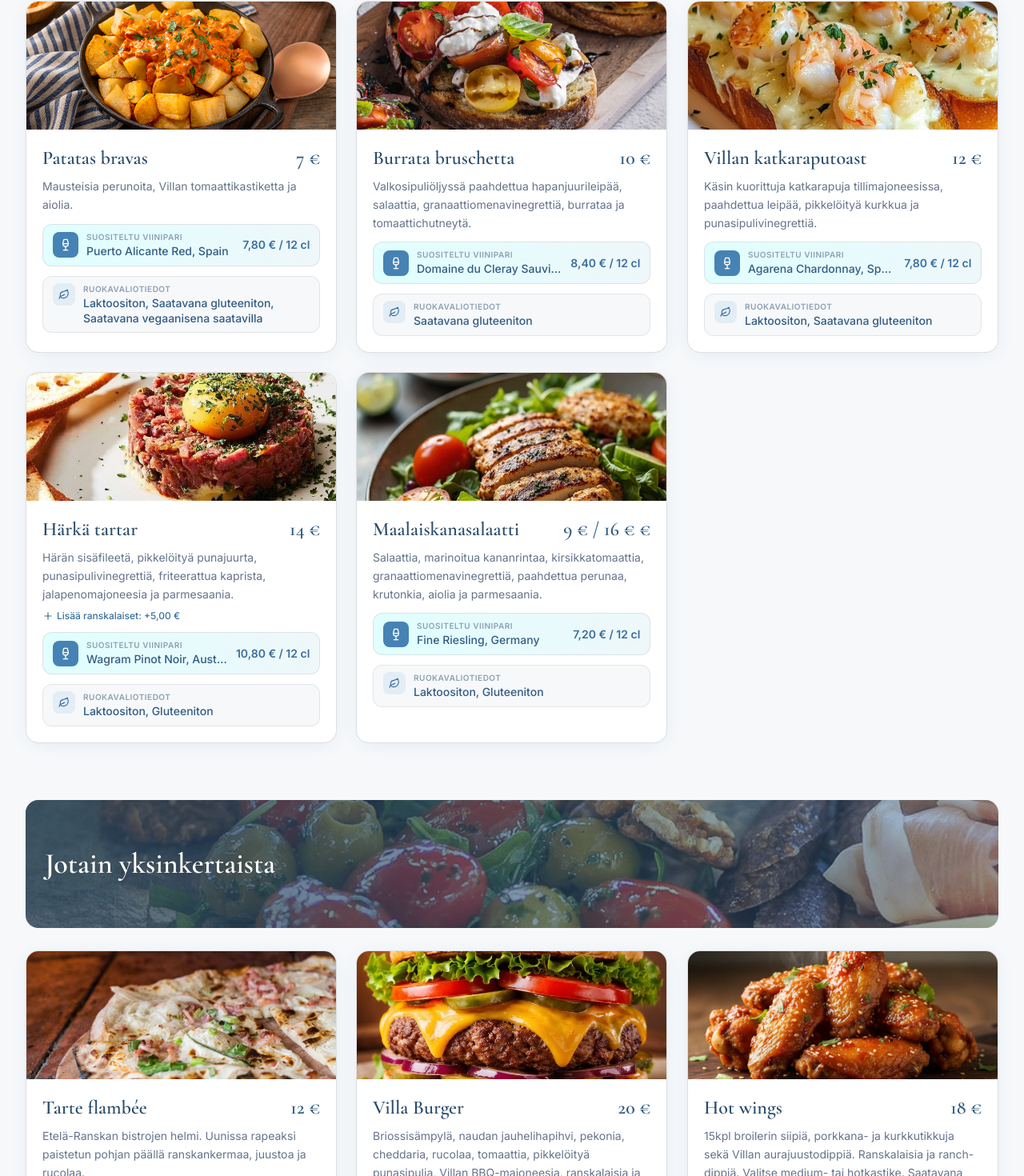
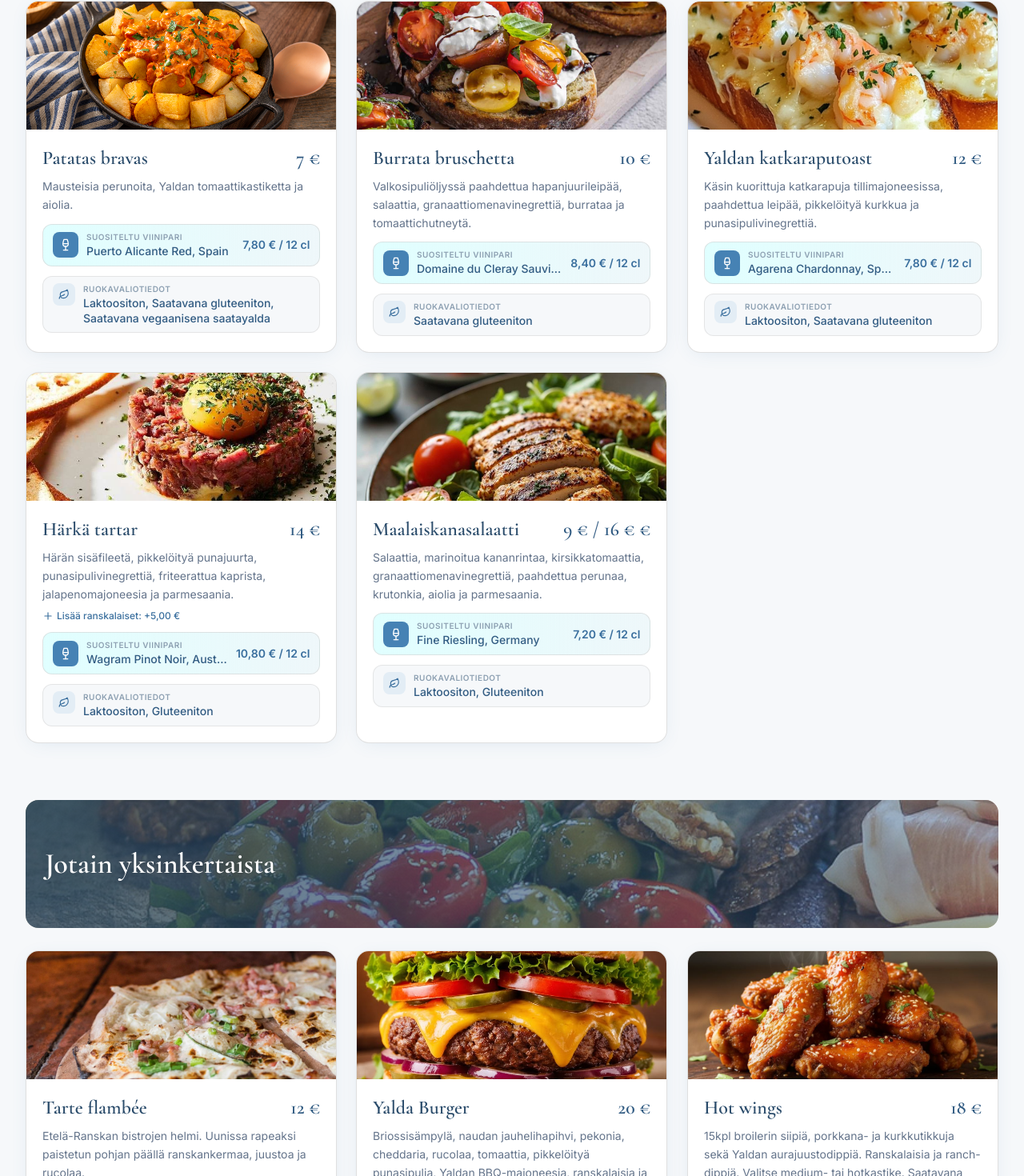
Before and after one commit to yalda-aq30/Hotel_Fabrik, a React (Vite) app: page / in a window 1280 px wide. Shown: the part 837-2307 px from the top of the page at 80% size. Built offline with nearby package versions, Linux system fonts and the light colour scheme.

Commit message:
All Villa names have changed to Yalda

```diff
--- a/index.html
+++ b/index.html
@@ -4,7 +4,7 @@
     <meta charset="UTF-8" />
     <link rel="icon" type="image/svg+xml" href="/vite.svg" />
     <meta name="viewport" content="width=device-width, initial-scale=1.0" />
-    <title>Villa Restaurant — Digital Menu</title>
+    <title>Restaurant — Digital Menu</title>
     <meta property="og:image" content="./src/header.jpg" />
     <meta name="twitter:card" content="summary_large_image" />
     <meta name="twitter:image" content="./src/header.jpg" />
--- a/src/App.tsx
+++ b/src/App.tsx
@@ -63,7 +63,7 @@ function AppInner() {
       <header className="relative h-[60vh] min-h-[460px] w-full overflow-hidden">
         <img
           src={HERO_IMAGE}
-          alt="Villa Restaurant"
+          alt="Yalda Restaurant"
           className="absolute inset-0 h-full w-full object-cover"
         />
         <div className="absolute inset-0 bg-gradient-to-b from-steel-900/50 via-steel-800/40 to-steel-900/70" />
@@ -79,7 +79,7 @@ function AppInner() {
               </span>
             </div>
             <h1 className="font-serif text-4xl sm:text-6xl md:text-7xl font-semibold tracking-wide drop-shadow-lg">
-              VILLA
+              Yalda
             </h1>
             <p className="mt-2 text-[11px] sm:text-sm md:text-base uppercase tracking-[0.25em] sm:tracking-[0.35em] text-skyblue font-medium">
               {t.hero.subtitle}
--- a/src/menuData.ts
+++ b/src/menuData.ts
@@ -72,7 +72,7 @@ export const DIET_INFO: Record<DietKey, { fi: string; en: string }> = {
   L: { fi: 'Laktoositon', en: 'Lactose-free' },
   VL: { fi: 'Vähälaktoosinen', en: 'Low lactose' },
   G: { fi: 'Gluteeniton', en: 'Gluten-free' },
-  V: { fi: 'Vegaanisena saatavilla', en: 'Available as vegan' },
+  V: { fi: 'Vegaanisena saatayalda', en: 'Available as vegan' },
 };
 
 export const CATEGORIES: Category[] = [
@@ -84,8 +84,8 @@ export const CATEGORIES: Category[] = [
         id: 'patatas-bravas',
         name: { fi: 'Patatas bravas', en: 'Patatas Bravas' },
         price: '7',
-        descFi: 'Mausteisia perunoita, Villan tomaattikastiketta ja aiolia.',
-        descEn: "Crispy spiced potatoes, Villa's tomato sauce and aioli.",
+        descFi: 'Mausteisia perunoita, Yaldan tomaattikastiketta ja aiolia.',
+        descEn: "Crispy spiced potatoes, Yalda's tomato sauce and aioli.",
         diets: ['L'],
         optionalDiets: ['G', 'V'],
         wine: { name: 'Puerto Alicante Red, Spain', price: '7,80 € / 12 cl' },
@@ -104,7 +104,7 @@ export const CATEGORIES: Category[] = [
       },
       {
         id: 'katkaraputoast',
-        name: { fi: 'Villan katkaraputoast', en: "Villa's Shrimp Toast" },
+        name: { fi: 'Yaldan katkaraputoast', en: "Yalda's Shrimp Toast" },
         price: '12',
         descFi: 'Käsin kuorittuja katkarapuja tillimajoneesissa, paahdettua leipää, pikkelöityä kurkkua ja punasipulivinegrettiä.',
         descEn: 'Hand peeled shrimps in dill mayonnaise, toasted bread, pickled cucumber and red onion vinaigrette.',
@@ -167,11 +167,11 @@ export const CATEGORIES: Category[] = [
         },
       },
       {
-        id: 'villa-burger',
-        name: { fi: 'Villa Burger', en: 'Villa Burger' },
+        id: 'yalda-burger',
+        name: { fi: 'Yalda Burger', en: 'Yalda Burger' },
         price: '20',
-        descFi: 'Briossisämpylä, naudan jauhelihapihvi, pekonia, cheddaria, rucolaa, tomaattia, pikkelöityä punasipulia, Villan BBQ-majoneesia, ranskalaisia ja ranch-dippiä. Saatavana myös vegaanisena.',
-        descEn: "Brioche bun, beef patty, bacon, cheddar, rocket salad, tomato, pickled red onion, Villa's BBQ-mayonnaise, french fries and ranch dip. Also available as vegan.",
+        descFi: 'Briossisämpylä, naudan jauhelihapihvi, pekonia, cheddaria, rucolaa, tomaattia, pikkelöityä punasipulia, Yaldan BBQ-majoneesia, ranskalaisia ja ranch-dippiä. Saatavana myös vegaanisena.',
+        descEn: "Brioche bun, beef patty, bacon, cheddar, rocket salad, tomato, pickled red onion, Yalda's BBQ-mayonnaise, french fries and ranch dip. Also available as vegan.",
         diets: ['L'],
         optionalDiets: ['G', 'V'],
         wine: { name: 'Wagram Pinot Noir, Austria', price: '10,80 € / 12 cl' },
@@ -181,8 +181,8 @@ export const CATEGORIES: Category[] = [
         id: 'hot-wings',
         name: { fi: 'Hot wings', en: 'Hot Wings' },
         price: '18',
-        descFi: '15kpl broilerin siipiä, porkkana- ja kurkkutikkuja sekä Villan aurajuustodippiä. Ranskalaisia ja ranch-dippiä. Valitse medium- tai hotkastike. Saatavana myös vegaanisena.',
-        descEn: "15 pieces of chicken wings, carrot and cucumber sticks with Villa's blue cheese dip. French fries and ranch dip. Choose medium or hot sauce. Also available as vegan.",
+        descFi: '15kpl broilerin siipiä, porkkana- ja kurkkutikkuja sekä Yaldan aurajuustodippiä. Ranskalaisia ja ranch-dippiä. Valitse medium- tai hotkastike. Saatavana myös vegaanisena.',
+        descEn: "15 pieces of chicken wings, carrot and cucumber sticks with Yalda's blue cheese dip. French fries and ranch dip. Choose medium or hot sauce. Also available as vegan.",
         diets: ['L'],
         optionalDiets: ['G', 'V'],
         drink: { name: 'Lahden Erikois IPA, Finland', price: '10 € / 0,5 l' },
@@ -192,7 +192,7 @@ export const CATEGORIES: Category[] = [
         id: 'antipasto',
         name: { fi: 'Antipasto', en: 'Antipasto' },
         price: '21',
-        descFi: 'Valikoima juustoja ja leikkeleitä, Villan marinoituja oliiveja, artisokkaa, tomaattichutneyta ja juustoflambeeta.',
+        descFi: 'Valikoima juustoja ja leikkeleitä, Yaldan marinoituja oliiveja, artisokkaa, tomaattichutneyta ja juustoflambeeta.',
         descEn: 'A selection of cheeses and cold cuts, marinated olives, artichoke, tomato chutney and cheese flambee.',
         diets: ['L'],
         optionalDiets: ['G'],
@@ -262,7 +262,7 @@ export const CATEGORIES: Category[] = [
       },
       {
         id: 'lehtipihvi',
-        name: { fi: 'Villan lehtipihvi', en: "Villa's Minute Steak" },
+        name: { fi: 'Yaldan lehtipihvi', en: "Yalda's Minute Steak" },
         price: '26',
         descFi: 'Naudan lehtipihvi, punaviinikastiketta, nduja-voita, kauden kasviksia ja ranskalaisia.',
         descEn: 'Beef minute steak, red wine sauce, nduja flavored butter, seasonal vegetables and french fries.',
@@ -273,7 +273,7 @@ export const CATEGORIES: Category[] = [
       },
       {
         id: 'possu',
-        name: { fi: 'Villan Possu', en: "Villa's Pork Chop" },
+        name: { fi: 'Yaldan Possu', en: "Yalda's Pork Chop" },
         price: '22',
         descFi: 'Seesamglaseerattua porsaankylkeä, pico de galloa, aiolia ja ranskalaisia.',
         descEn: 'Sesame glazed pork chop, pico de gallo, aioli and french fries.',
```
